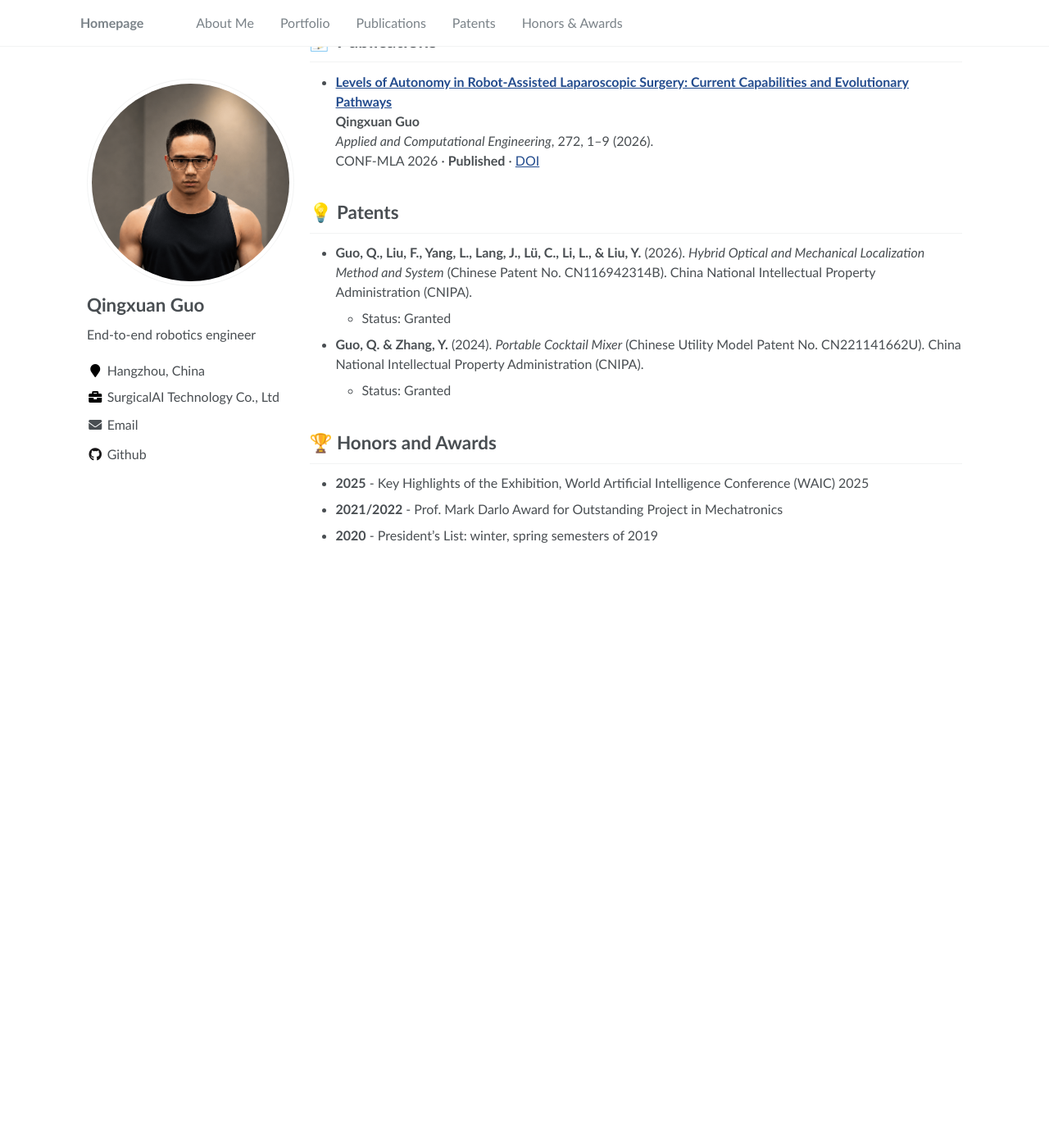
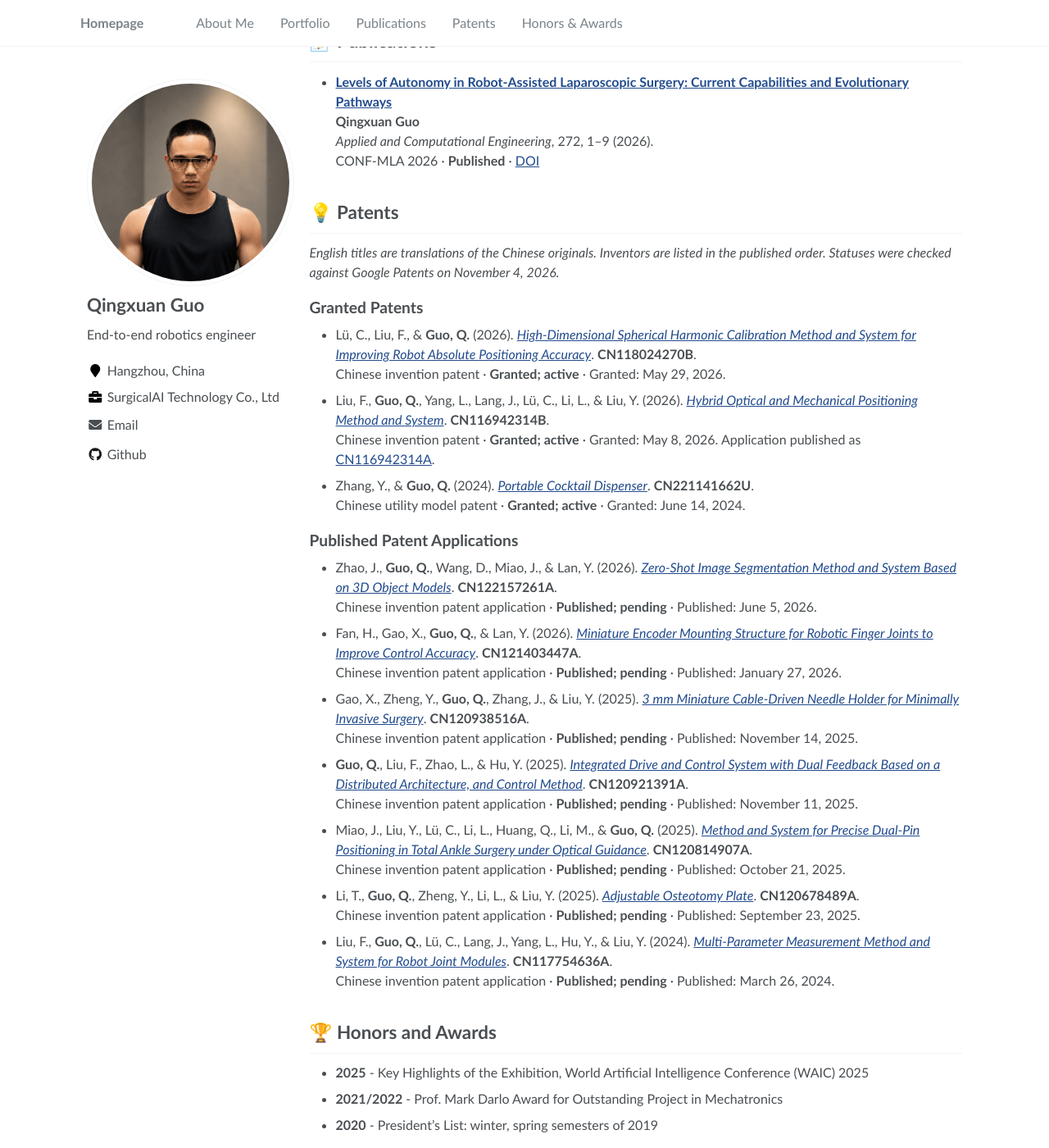
Before and after one commit to qingxuanguo/qingxuanguo-homepage.github.io, a Jekyll site: the page built from _pages/homepage.md, in a window 1280 px wide and 1400 px high, scrolled down 2803 px. Shown: the whole window at 82% size. Built offline with Jekyll 4.4.1, drawn with Linux system fonts in a browser that asks for light colours; before the commit the page ends 3484 px from its top, so only the background shows below that.

Commit message:
Update patent citations with verified status and inventor order

```diff
--- a/_pages/homepage.md
+++ b/_pages/homepage.md
@@ -178,27 +178,41 @@ Designed and built a parallel manipulator for precision positioning, derived inv
 <span class='anchor' id='-patents'></span>
 # 💡 Patents
 
-- **Guo, Q., Liu, F., Yang, L., Lang, J., Lü, C., Li, L., & Liu, Y.** (2026). *Hybrid Optical and Mechanical Localization Method and System* (Chinese Patent No. CN116942314B). China National Intellectual Property Administration (CNIPA).
-  - Status: Granted
+*English titles are translations of the Chinese originals. Inventors are listed in the published order. Statuses were checked against Google Patents on November 4, 2026.*
 
-- **Guo, Q. & Zhang, Y.** (2024). *Portable Cocktail Mixer* (Chinese Utility Model Patent No. CN221141662U). China National Intellectual Property Administration (CNIPA).
-  - Status: Granted
+## Granted Patents
 
-<!-- Patent format template for future patents
+- Lü, C., Liu, F., & **Guo, Q.** (2026). *[High-Dimensional Spherical Harmonic Calibration Method and System for Improving Robot Absolute Positioning Accuracy](https://patents.google.com/patent/CN118024270B/en)*. **CN118024270B**.<br>
+  Chinese invention patent · **Granted; active** · Granted: May 29, 2026.
 
-## Chinese Patents
-- **[Inventor Last Name, Initial.]**, Co-inventor, A., & Co-inventor, B. (Year). *Patent Title* (Chinese Patent No. ZL XXXXXXXX.X). China National Intellectual Property Administration (CNIPA).
-  - Status: Filed / Pending / Granted / Issued
+- Liu, F., **Guo, Q.**, Yang, L., Lang, J., Lü, C., Li, L., & Liu, Y. (2026). *[Hybrid Optical and Mechanical Positioning Method and System](https://patents.google.com/patent/CN116942314B/en)*. **CN116942314B**.<br>
+  Chinese invention patent · **Granted; active** · Granted: May 8, 2026. Application published as [CN116942314A](https://patents.google.com/patent/CN116942314A/en).
 
-## US Patents
-- **[Inventor Last Name, Initial.]**, Co-inventor, A., & Co-inventor, B. (Year). *Title of the Patent* (U.S. Patent No. XX,XXX,XXX). United States Patent and Trademark Office (USPTO).
-  - Status: Granted / Pending / Application Filed
+- Zhang, Y., & **Guo, Q.** (2024). *[Portable Cocktail Dispenser](https://patents.google.com/patent/CN221141662U/en)*. **CN221141662U**.<br>
+  Chinese utility model patent · **Granted; active** · Granted: June 14, 2024.
 
-## International Patents (PCT)
-- **[Inventor Last Name, Initial.]**, Co-inventor, A., & Co-inventor, B. (Year). *Title of the Patent* (International Patent Application No. PCT/CN2024/XXXXXX). World Intellectual Property Organization (WIPO).
-  - Status: Published / Pending
+## Published Patent Applications
 
--->
+- Zhao, J., **Guo, Q.**, Wang, D., Miao, J., & Lan, Y. (2026). *[Zero-Shot Image Segmentation Method and System Based on 3D Object Models](https://patents.google.com/patent/CN122157261A/en)*. **CN122157261A**.<br>
+  Chinese invention patent application · **Published; pending** · Published: June 5, 2026.
+
+- Fan, H., Gao, X., **Guo, Q.**, & Lan, Y. (2026). *[Miniature Encoder Mounting Structure for Robotic Finger Joints to Improve Control Accuracy](https://patents.google.com/patent/CN121403447A/en)*. **CN121403447A**.<br>
+  Chinese invention patent application · **Published; pending** · Published: January 27, 2026.
+
+- Gao, X., Zheng, Y., **Guo, Q.**, Zhang, J., & Liu, Y. (2025). *[3 mm Miniature Cable-Driven Needle Holder for Minimally Invasive Surgery](https://patents.google.com/patent/CN120938516A/en)*. **CN120938516A**.<br>
+  Chinese invention patent application · **Published; pending** · Published: November 14, 2025.
+
+- **Guo, Q.**, Liu, F., Zhao, L., & Hu, Y. (2025). *[Integrated Drive and Control System with Dual Feedback Based on a Distributed Architecture, and Control Method](https://patents.google.com/patent/CN120921391A/en)*. **CN120921391A**.<br>
+  Chinese invention patent application · **Published; pending** · Published: November 11, 2025.
+
+- Miao, J., Liu, Y., Lü, C., Li, L., Huang, Q., Li, M., & **Guo, Q.** (2025). *[Method and System for Precise Dual-Pin Positioning in Total Ankle Surgery under Optical Guidance](https://patents.google.com/patent/CN120814907A/en)*. **CN120814907A**.<br>
+  Chinese invention patent application · **Published; pending** · Published: October 21, 2025.
+
+- Li, T., **Guo, Q.**, Zheng, Y., Li, L., & Liu, Y. (2025). *[Adjustable Osteotomy Plate](https://patents.google.com/patent/CN120678489A/en)*. **CN120678489A**.<br>
+  Chinese invention patent application · **Published; pending** · Published: September 23, 2025.
+
+- Liu, F., **Guo, Q.**, Lü, C., Lang, J., Yang, L., Hu, Y., & Liu, Y. (2024). *[Multi-Parameter Measurement Method and System for Robot Joint Modules](https://patents.google.com/patent/CN117754636A/en)*. **CN117754636A**.<br>
+  Chinese invention patent application · **Published; pending** · Published: March 26, 2024.
 
 <span class='anchor' id='-honors-and-awards'></span>
 # 🏆 Honors and Awards
```
Also changed, not shown: docs/patent-verification-2026-11-04.md (added, +27 -0 lines).
